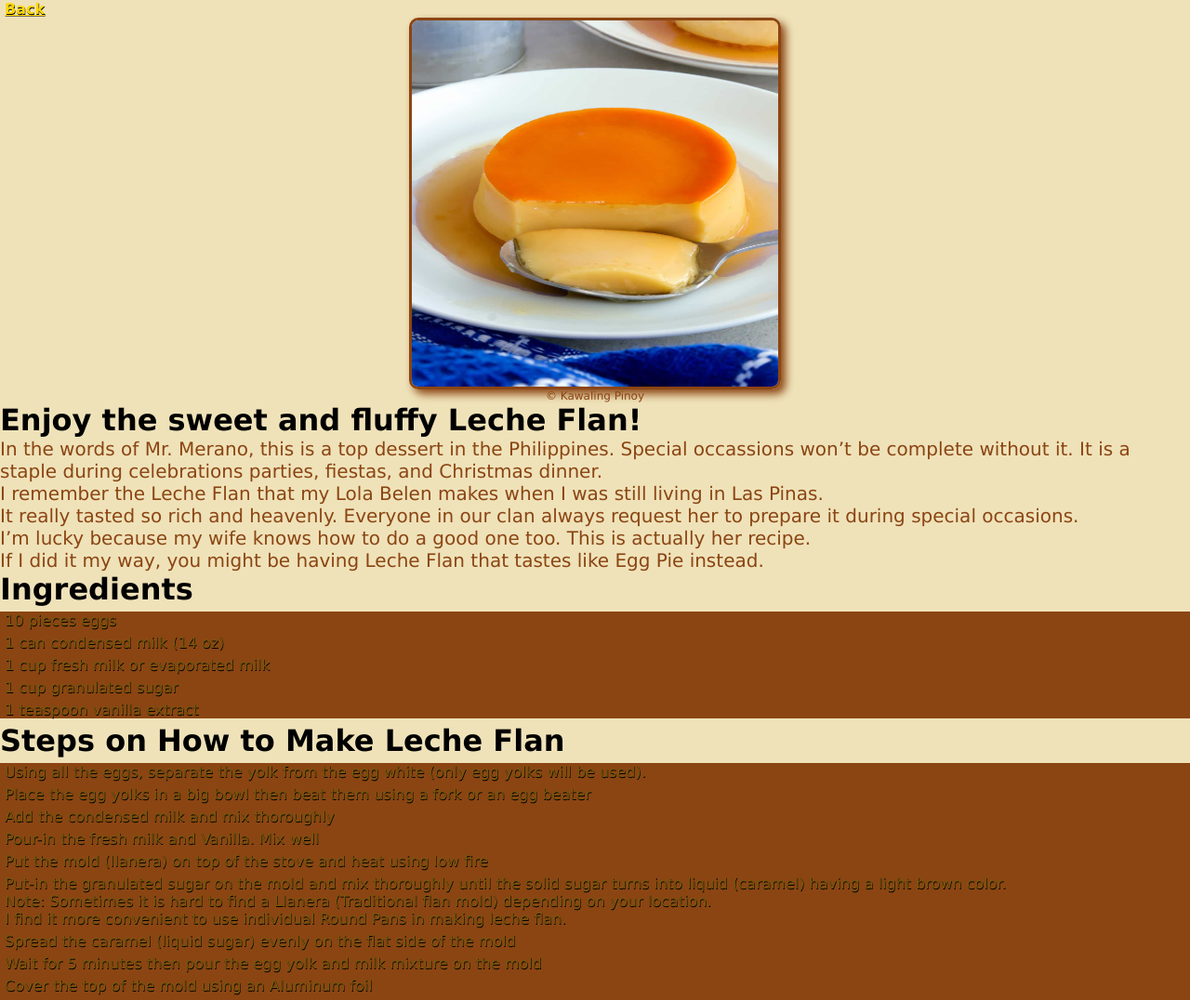
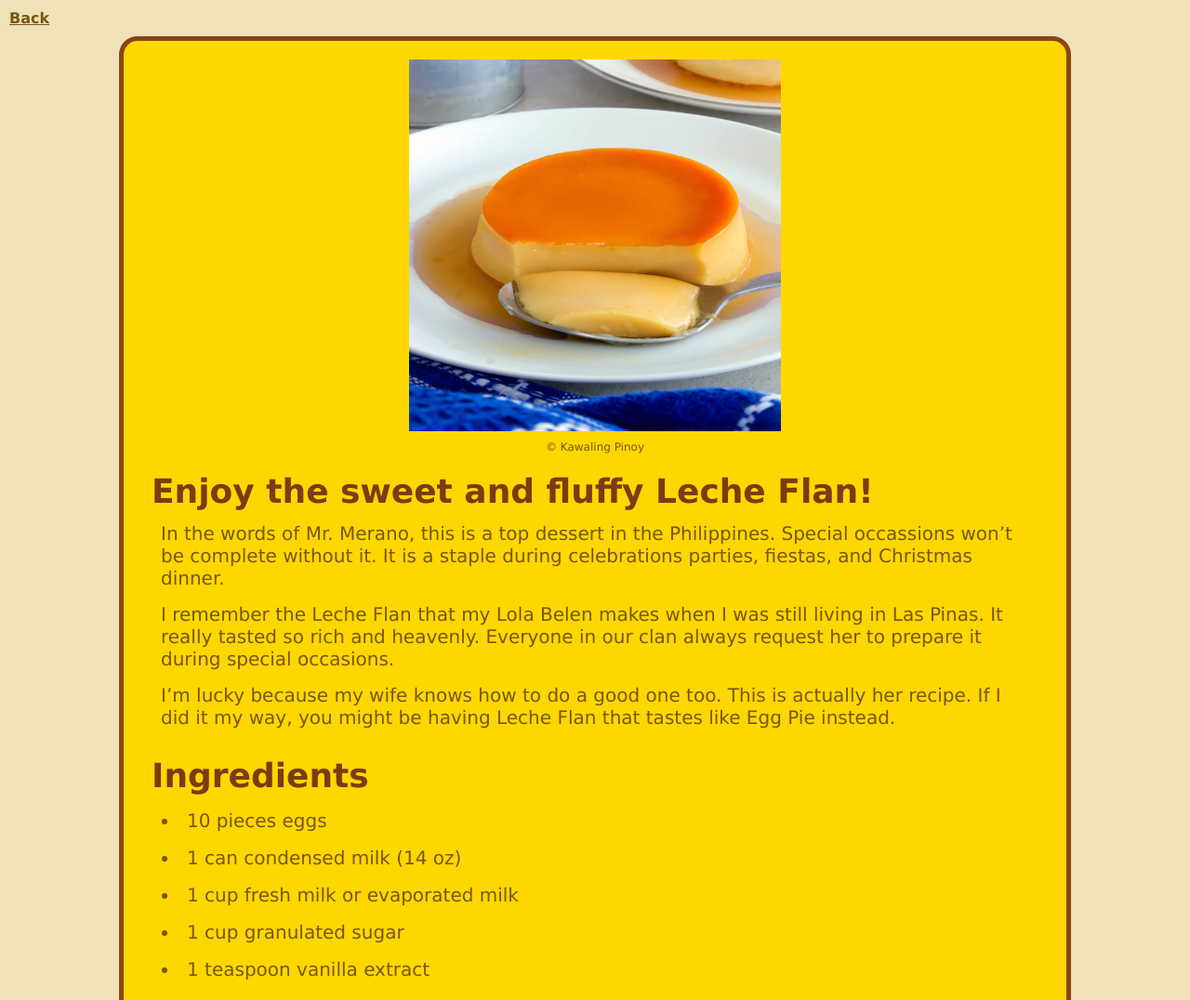
Before and after one commit to ejagorto/odin-recipes, a plain HTML site: page recipes/lecheFlan.html in a window 1280 px wide. Shown: the top 1076 px of the page at 93% size. Drawn offline with Linux system fonts and the light colour scheme.

Commit message:
Update lecheFlan.html and style.css Added new styles for a cleaner look

```diff
--- a/recipes/lecheFlan.html
+++ b/recipes/lecheFlan.html
@@ -7,19 +7,45 @@
     <link rel="stylesheet" href="../style.css">
 </head>
 <body>
+
     <a href="../index.html">Back</a> <br>
+    <div class="food-card">
+
+        <div class="img">
             <img src="lecheFlan.jpg" alt="Leche Flan Output from Kawaling Pinoy" height="400" width="400">
+        </div>
+
         <p id="credit-kawali">&copy; Kawaling Pinoy</p>
+
+        <div class="p1">
+
+            <div class="p1-header">
                 <h1>Enjoy the sweet and fluffy Leche Flan!</h1>
+            </div>
 
-    <p>In the words of Mr. Merano, this is a top dessert in the Philippines. Special occassions won’t be complete without it. It is a staple during celebrations parties, fiestas, and Christmas dinner. <br>
-        I remember the Leche Flan that my Lola Belen makes when I was still living in Las Pinas. <br>
-        It really tasted so rich and heavenly. Everyone in our clan always request her to prepare it during special occasions.  <br>
-        I’m  lucky because my wife knows how to do a good one too. This is actually her recipe. <br>
-        If I did it my way, you might be having Leche Flan that tastes like Egg Pie instead.</p>
-        <p><em></em></p>
+            <p>
+                In the words of Mr. Merano, this is a top dessert in the Philippines. Special occassions won’t be complete without it.
+                It is a staple during celebrations parties, fiestas, and Christmas dinner.
+            </p>
 
+            <p>
+                I remember the Leche Flan that my Lola Belen makes when I was still living in Las Pinas.
+                It really tasted so rich and heavenly. Everyone in our clan always request her to prepare it during special occasions.
+            </p>
+
+            <p>
+                I’m  lucky because my wife knows how to do a good one too. This is actually her recipe.
+                If I did it my way, you might be having Leche Flan that tastes like Egg Pie instead.
+            </p>
+
+        </div>
+
+        <div class="p2">
+
+            <div class="p2-header">
                 <h1>Ingredients</h1>
+            </div>
+
             <ul>
                 <li>10 pieces eggs</li>
                 <li>1 can condensed milk (14 oz)</li>
@@ -28,7 +54,11 @@
                 <li>1 teaspoon vanilla extract</li>
             </ul>
 
+        </div>
+        <div class="p3">
+            <div class="p2-header">
                 <h1>Steps on How to Make Leche Flan</h1>
+            </div>
             <ol>
                 <li>Using all the eggs, separate the yolk from the egg white (only egg yolks will be used).</li>
                 <li>Place the egg yolks in a big bowl then beat them using a fork or an egg beater</li>
@@ -45,6 +75,8 @@
                 <li>After steaming, let the temperature cool down then refrigerate</li>
                 <li>Serve for dessert. Share and Enjoy!</li>
             </ol>
+        </div>
+    </div>
 
     <br>
     <a id="credit-panlasa" href="https://panlasangpinoy.com/leche-flan/" target="_blank" rel="noopenner noreferrer"> &copy; Panlasang Pinoy</a>
--- a/style.css
+++ b/style.css
@@ -14,11 +14,6 @@ body {
     background-color: rgba(238, 224, 179, 0.911);
 }
 
-p {
-    font-size: 20px;
-    color: #8B4513;
-}
-
 .title {
     width: 400px;
     margin: 0 auto;
@@ -32,53 +27,96 @@ p {
     background-color: #FFD700;
     width: 400px;
     margin: 0 auto;
-    padding: 20px;
+    padding: 5px;
     border: 5px solid #8B4513;
 }
 
 .recipes h2{
     color: #8B4513;
     text-align: center;
+    margin-top: 10px;
 }
 
 
 ul,
 ol {
     font-family: "Verdana", Geneva, Tahoma, sans-serif;
-    background-color: #8B4513;
+    margin-right: 30px;
+    margin-left: 30px;
 }
 
 
 
 li {
     color: #79560c;
-    background-color: #8B4513;
+    padding: 8px;
+}
+
+.img   {
+    width: 100%;
+    display: flex;
+    justify-content: center;
+    object-fit: cover;
+}
+
+a {
+    display: inline-block;
+    color:  #79560c;
+    font-weight: 900;
+    padding: 5px;
     margin: 5px;
-    text-shadow: black 0.5px 0.5px 0.5px;
 
 }
 
-img {
-    border: 3px solid #8B4513;
-    border-radius: 10px;
-    box-shadow: 5px 5px 10px #8B4513;
-    position: relative;
-    margin-right: auto;
-    margin-left: auto;
-    display: block;
+#credit-kawali {
+    width: 50%;
+    margin: 0 auto;
+    padding: 10px;
+    text-align: center;
+    font-size: 12px;
+    color: #79560c;
 }
 
-#credit-kawali,
 #credit-panlasa {
-    text-align: center;
+    width: 15%;
+    margin: 0 auto;
+    padding: 10px;
     font-size: 12px;
-    color: #8B4513;
+    color: #79560c;
 }
 
-a {
-    color: #FFD700;
-    font-weight: 900;
-    text-shadow: black 0.5px 0.5px 0.5px;
+
+
+.food-card {
+    background-color: #FFD700;
+    width: 80%;
+    margin: 0 auto;
+    padding: 20px;
+    border: 5px solid #8B4513;
+    border-radius: 20px;
+}
+
+.p1,
+.p2,
+.p3 {
+    color:  #79560c;
+    font-size: 20px;
+    text-align: left;
+    padding: 10px;
+}
+
+.p1 .p1-header,
+.p2 .p2-header,
+.p3 .p3-header {
+    color: #7a3c10;
+    font-size: 18px;
+    text-align: left;
+    margin-bottom: 8px;
+}
+
+.p1 p,
+.p2 p,
+.p3 p{
     padding: 5px;
-
+    margin: 5px;
 }
```
Lines whose indentation alone changed are shown as unchanged.
